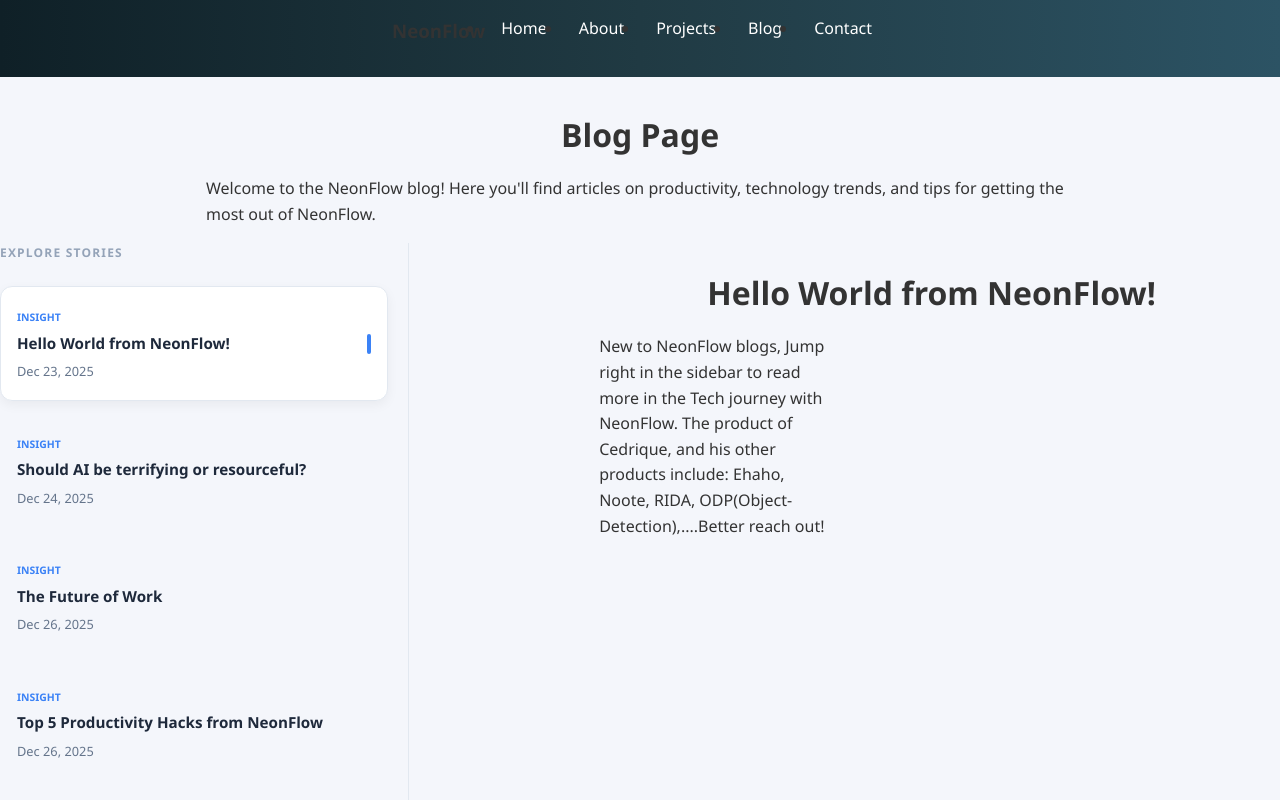
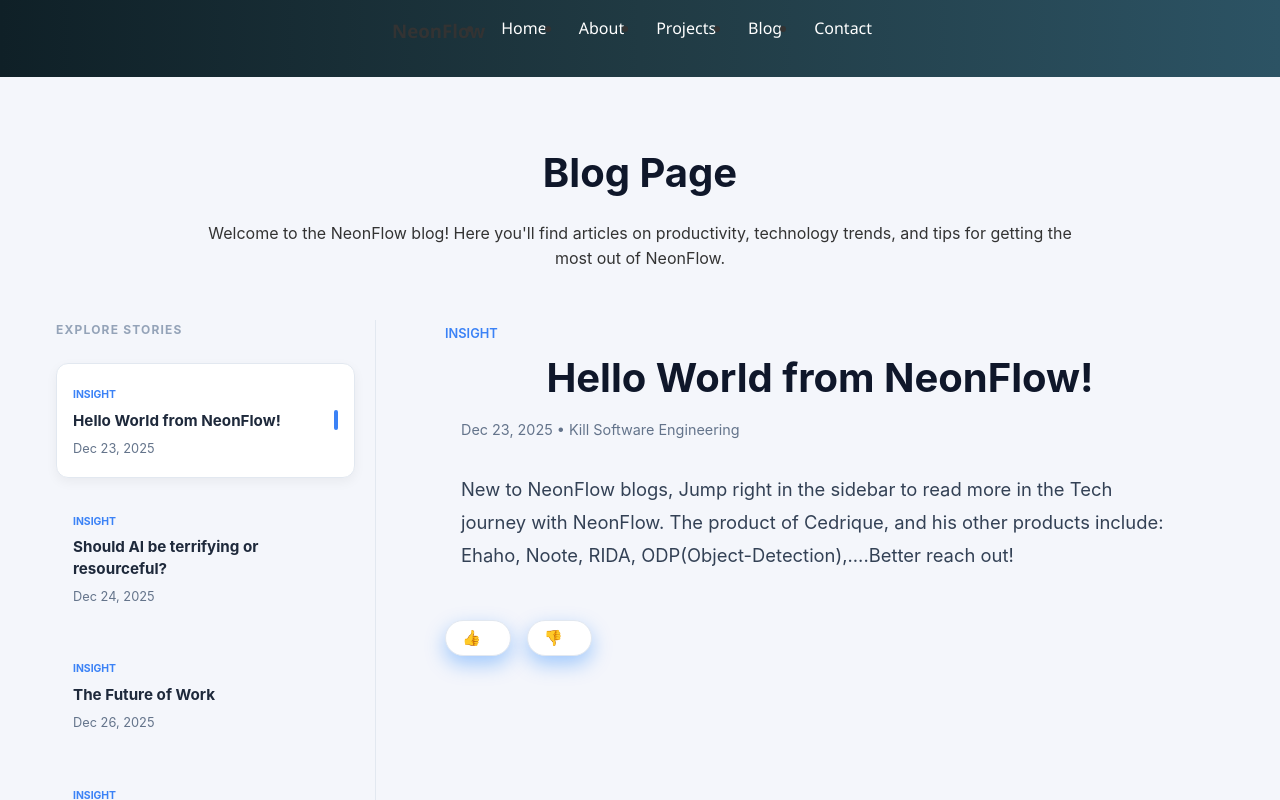
Before and after one commit to Cedrick-KC/neonflow, a React (Vite) app: page /blog in a window 1280 px wide. Shown: the top 800 px of the page. Built offline with nearby package versions, Linux system fonts and the light colour scheme.

Commit message:
Update main.jsx

```diff
--- a/src/main.jsx
+++ b/src/main.jsx
@@ -149,17 +149,17 @@ function Blog() {
       return blog;
     }));
   };
+
   const activeBlog = blogs.find(blog => blog.id === selectedId);
 
   return (
-   <div>
-
-
+    <div className="blog-page-container">
+      <div className="blog-intro">
         <h2>Blog Page</h2>
         <p>Welcome to the NeonFlow blog! Here you'll find articles on productivity, technology trends, and tips for getting the most out of NeonFlow.</p>
+      </div>
 
-     <div style= {{ display: 'flex' }}>
-      {/* SIDEBAR */}
+      <div className="blog-layout">
         {/* SIDEBAR */}
         <aside className="blog-sidebar">
           <h3 className="sidebar-heading">Explore Stories</h3>
@@ -180,26 +180,37 @@ function Blog() {
             ))}
           </div>
         </aside>
+
         {/* MAIN CONTENT AREA */}
-      <div style={{ }}>
+        <main className="active-post">
           {activeBlog ? (
             <div>
-            <h1 style={{ marginLeft: '20%'}}>{activeBlog.title}</h1>
-            <p  style={{ marginLeft: '20%', marginRight: '50%'  }}>{activeBlog.content}</p>
+              <span className="post-label">INSIGHT</span>
+              <h1 className="post-display-title">{activeBlog.title}</h1>
+              <p className="post-meta-info">{activeBlog.date} • Kill Software Engineering</p>
+              <div className="post-body">
+                <p>{activeBlog.content}</p>
+              </div>
 
-           {/* <div style={{ marginTop: '20px' , marginLeft: '20%'}}>
-              <button onClick={() => handleVote(activeBlog.id, 'likes')}>
+              <div className="vote-actions">
+                <button
+                  className="vote-btn"
+                  onClick={() => handleVote(activeBlog.id, 'likes')}
+                >
                   👍 {activeBlog.likes}
                 </button>
-              <button onClick={() => handleVote(activeBlog.id, 'dislikes')} style={{ marginLeft: '10px' }}>
+                <button
+                  className="vote-btn"
+                  onClick={() => handleVote(activeBlog.id, 'dislikes')}
+                >
                   👎 {activeBlog.dislikes}
                 </button>
-            </div> */}
+              </div>
             </div>
           ) : (
             <h2>Select a blog from the sidebar to read</h2>
           )}
-      </div>
+        </main>
       </div>
     </div>
   );
```
Lines whose indentation alone changed are shown as unchanged.
